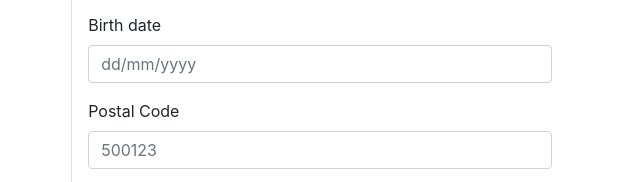
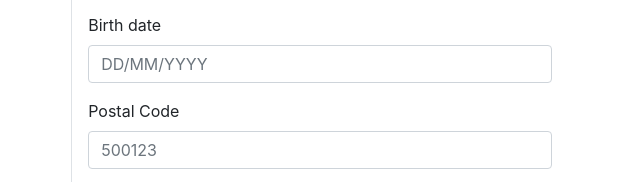
Before and after one commit to rerety123/brisque, a plain HTML site: page login.html in a window 1280 px wide. Shown: the part 615-797 px from the top of the page, 568-1208 px from the left. Drawn offline with nearby package versions, Linux system fonts and the light colour scheme.

Commit message:
In the login form, change the Birth date text area hint to be DD/MM/YYYY instead of dd/mm/yyyy. Just looks nicer imo

```diff
--- a/login.html
+++ b/login.html
@@ -228,7 +228,7 @@
 
                   <div class="form-group">
                       <label for="birthdate">Birth date</label>
-                      <input type="text" class="form-control" id="birthdate" placeholder="dd/mm/yyyy" required>
+                      <input type="text" class="form-control" id="birthdate" placeholder="DD/MM/YYYY" required>
                   </div>
 
                   <div class="form-group">
```
